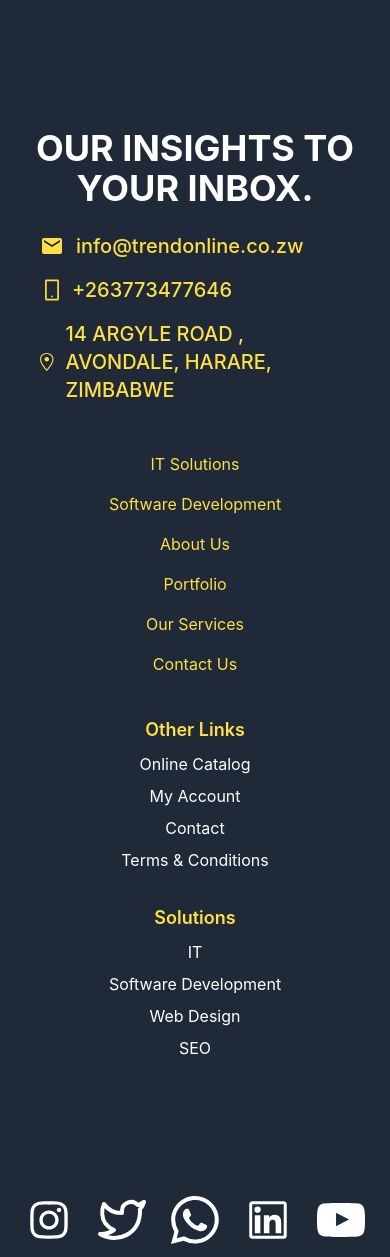
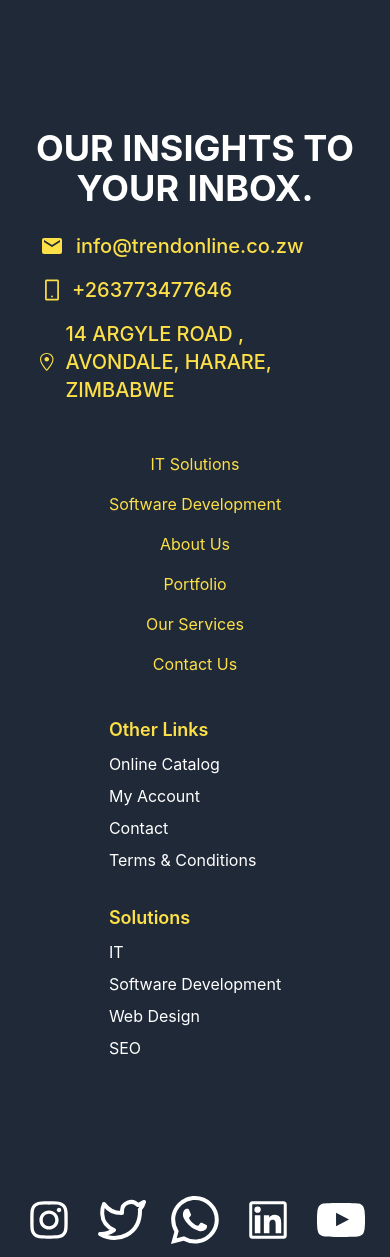
Before and after one commit to adarsh-gupta101/trev-fiver, a Next.js app: page /components/footer in a window 390 px wide. Shown: the top 1257 px of the page. Built offline with nearby package versions, Linux system fonts and the light colour scheme.

Commit message:
bg imae on 13-05

```diff
--- a/pages/components/about.jsx
+++ b/pages/components/about.jsx
@@ -67,7 +67,7 @@ function About() {
 
   //   },[]);
   return (
-    <div ref={ref} className="bg-gray-50">
+    <div ref={ref} className="">
       <div
         id='first-paragraph'
         className='first-paragraph leading-loose  text-4xl md:text-9xl p-8 font-bold flex items-center justify-evenly'>
--- a/pages/components/footer.jsx
+++ b/pages/components/footer.jsx
@@ -88,23 +88,23 @@ function Footer() {
           </ul>
           <span className='md:flex '>
             <div className='md:p-2'>
-              <p className='font-semibold text-lg text-center mt-8 text-yellow-300'>
+              <p className='font-semibold text-lg text-left mt-8 text-yellow-300'>
                 Other Links
               </p>
-              <p className='p-0 my-2  text-center'>Online Catalog</p>
-              <p className='p-0 my-2  text-center'>My Account</p>
-              <p className='p-0 my-2  text-center'> Contact</p>
-              <p className='p-0 my-2  text-center'> Terms & Conditions</p>
+              <p className='p-0 my-2  text-left'>Online Catalog</p>
+              <p className='p-0 my-2  text-left'>My Account</p>
+              <p className='p-0 my-2  text-left'> Contact</p>
+              <p className='p-0 my-2  text-left'> Terms & Conditions</p>
             </div>
 
             <div className='md:p-2'>
-              <p className='font-semibold text-lg text-yellow-300 text-center mt-8'>
+              <p className='font-semibold text-lg text-yellow-300 text-left mt-8'>
                 Solutions
               </p>
-              <p className='p-0 my-2  text-center'>IT</p>
-              <p className='p-0 my-2  text-center'>Software Development</p>
-              <p className='p-0 my-2  text-center'> Web Design</p>
-              <p className='p-0 my-2  text-center'> SEO</p>
+              <p className='p-0 my-2  text-left'>IT</p>
+              <p className='p-0 my-2  text-left'>Software Development</p>
+              <p className='p-0 my-2  text-left'> Web Design</p>
+              <p className='p-0 my-2  text-left'> SEO</p>
             </div>
           </span>
         </div>
--- a/pages/components/header.jsx
+++ b/pages/components/header.jsx
@@ -8,7 +8,7 @@ function Header() {
   return (
     <div>
       <nav
-        className='flex justify-between md:justify-evenly items-center h-24 p-2 sticky top-1  bg-white shadow-sm z-50'
+        className='flex justify-between md:justify-evenly items-center h-24 p-2 sticky top-1  bg-white shadow-xl z-50'
         style={{ fontFamily: "poppins" }}>
         <ul className='hidden md:flex w-3/4  justify-evenly items-center text-yellow-500'>
           <li>
--- a/pages/index.js
+++ b/pages/index.js
@@ -12,30 +12,40 @@ import Solutions from "./components/solutions";
 import Solutionsdrop from "./components/Solutionsdrop";
 import Solutionsdrop2 from "./components/solutiondrop2";
 import Solutions2 from "./components/solutions2";
-import FloatingWhatsApp from 'react-floating-whatsapp'
-
-
+import FloatingWhatsApp from "react-floating-whatsapp";
 
 export default function Home() {
   return (
-    <div className='bg-gr md:bg-gray-50 ' style={{fontFamily:"poppins",width:"100%",overflow:"hidden",scrollBehavior:"smooth"}} >
+    <div
+      className='bg-gr md:bg-ray-50 '
+      style={{
+        fontFamily: "poppins",
+        width: "100%",
+        overflow: "hidden",
+        scrollBehavior: "smooth",
+        background:'url("https://img.freepik.com/free-vector/elegant-white-background-with-shiny-lines_1017-17580.jpg?w=2000")'
+      }}>
       <Head>
-
+        <title>TrendOnlineDigital</title>
       </Head>
       <Header></Header>
       <Banner />
-      <FloatingWhatsApp style={{ZIndex:10}} phoneNumber={+263732774218} accountName="TrendOnlineDigital" avatar="/assets/img/logo trend.png"/>
-
+      <FloatingWhatsApp
+        style={{ ZIndex: 10 }}
+        phoneNumber={+263732774218}
+        accountName='TrendOnlineDigital'
+        avatar='/assets/img/logo trend.png'
+      />
 
       <Industries />
-      <About/>
-      <Solutions/>
-      <Solutionsdrop/>
+      <About />
+      <Solutions />
+      <Solutionsdrop />
 
-      <Solutions2/>
-      <Solutionsdrop2/>
-      <Certifications/>
-      <Footer/>
+      <Solutions2 />
+      <Solutionsdrop2 />
+      <Certifications />
+      <Footer />
     </div>
   );
 }
```
